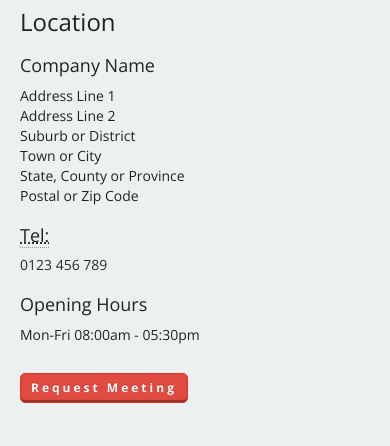
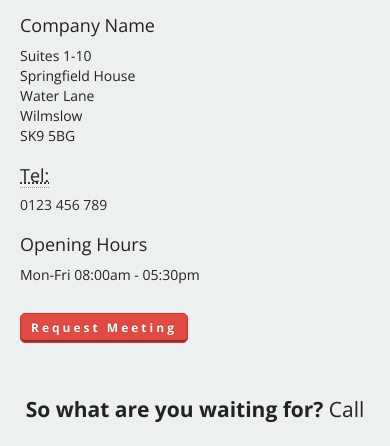
Before and after one commit to academyforgrowth/WTS_Jumbotron, a PHP site: page /contact-us.php in a window 390 px wide. Shown: the part 3155-3601 px from the top of the page. Run offline with PHP 8.4, Linux system fonts and the light colour scheme; some libraries are stand-ins or nearby versions.

Commit message:
images relocated and contact made into php

```diff
--- a/admin/snippets/contact.php
+++ b/admin/snippets/contact.php
@@ -13,13 +13,29 @@
 
                     <div class="row">
 
-                        <h2>Our Offices</h2>
-                        <ul class="inline-list" id="location-list">
-                            <!-- REMOVE LIST ITEMS BELOW AS APPROPRIATE TO REFLECT NUMBER OF OFFICES -->
-                            <li><a href="#location-1"><?php echo $location; ?></a></li>
-                            <li><a href="#location-2">Location</a></li>
-                            <li><a href="#location-3">Location</a></li>
-                        </ul>
+                        <h2><?php if ($address2 == true) { echo 'Our Offices'; } elseif ($address3 == true) {echo 'Our Offices';} else { echo 'Our Office';} ?></h2>
+
+                        <?php
+
+                        if ($address2 == true) {
+                            echo
+                        '<ul class="inline-list" id="location-list">
+                            <li><a href="#location-1">'.$location.'</a></li>
+                            <li><a href="#location-2">'.$location2.'</a></li>
+                        </ul>'; }
+                        elseif ($address3 == true) {
+                            echo
+                        '<ul class="inline-list" id="location-list">
+                            <li><a href="#location-1">'.$location.'</a></li>
+                            <li><a href="#location-2">'.$location2.'</a></li>
+                            <li><a href="#location-3">'.$location3.'</a></li>
+                        </ul>';
+                        }
+                        else {
+                            echo '';
+                        }
+
+                        ?>
 
                     </div>
 
@@ -31,6 +47,7 @@
     <!-- END LEAD SECTION -->
 
     <!-- LOCATION 1 START -->
+
     <section id="location-1">
 
         <div class="container">
@@ -40,7 +57,7 @@
                 <div class="col-md-6">
                     <div class="embed-responsive embed-responsive-4by3">
                         <!-- MAP -->
-                        <iframe class="embed-responsive-item" src="https://www.google.com/maps/embed?pb=!1m18!1m12!1m3!1d100940.14245968236!2d-122.43759999999999!3d37.75769999999999!2m3!1f0!2f0!3f0!3m2!1i1024!2i768!4f13.1!3m3!1m2!1s0x80859a6d00690021%3A0x4a501367f076adff!2sSan+Francisco%2C+CA%2C+USA!5e0!3m2!1sen!2suk!4v1407503223429" frameborder="0" style="border: 0px;"></iframe>
+                        <?php echo $map1; ?>
                     </div>
                 </div>
 
@@ -49,17 +66,16 @@
                     <address class="office-info">
                         <h3><?php echo $location; ?></h3>
                         <h4><?php echo $company_name; ?></h4>
-                        <p>Address Line 1<br />
-                        Address Line 2<br />
-                        Suburb or District<br />
-                        Town or City<br />
-                        State, County or Province<br />
-                        Zip or Post Code</p>
+                        <p><?php echo $address_line1; ?><br />
+                            <?php echo $address_line2; ?><br />
+                            <?php echo $address_line3; ?><br />
+                            <?php echo $address_line4; ?><br />
+                            <?php echo $address_line5; ?><br /></p>
                         <h4><abbr title="Phone">Tel:</abbr></h4>
                         <p><a href="tel:<?php echo $phone; ?>"><?php echo $phone; ?></a></p>
                     </address>
                     <h4>Opening Hours</h4>
-                    <p>Mon-Fri 08:00am - 05:30pm</p>
+                    <p>Mon-Fri <?php echo $opening_hours; ?></p>
                     <div>
                         <a href="#meeting" class="btn btn-danger btn-sm more">Request Meeting</a>
                     </div>
@@ -70,10 +86,14 @@
         </div>
 
     </section>
+
     <!-- LOCATION 1 END -->
 
     <!-- LOCATION 2 START -->
-    <section id="location-2">
+        <?php
+        if ($address2 == true){
+            echo
+    '<section id="location-2">
 
         <div class="container">
 
@@ -82,26 +102,73 @@
                 <div class="col-md-6">
                     <div class="embed-responsive embed-responsive-4by3">
                         <!-- MAP -->
-                        <iframe src="https://www.google.com/maps/embed?pb=!1m18!1m12!1m3!1d50470.07122984118!2d-122.43759999999999!3d37.75769999999999!2m3!1f0!2f0!3f0!3m2!1i1024!2i768!4f13.1!3m3!1m2!1s0x80859a6d00690021%3A0x4a501367f076adff!2sSan+Francisco%2C+CA%2C+USA!5e0!3m2!1sen!2suk!4v1407136288113" width="600" height="450" frameborder="0" style="border: 0px;"></iframe>
+                        '.$map2.'
                     </div>
                 </div>
 
                 <div class="col-md-offset-1 col-md-5">
                     <!-- ADDRESS -->
                     <address class="office-info">
-                        <h3>Location</h3>
-                        <h4><?php echo $company_name; ?></h4>
-                        <p>Address Line 1<br />
-                        Address Line 2<br />
-                        Suburb or District<br />
-                        Town or City<br />
-                        State, County or Province<br />
-                        Postal or Zip Code</p>
+                        <h3>'.$location2.'</h3>
+                        <h4>'.$company_name.'</h4>
+                        <p>'.$address_line1.'<br />
+                                '.$address2_line2.'<br />
+                                '.$address2_line3.'<br />
+                                '.$address2_line4.'<br />
+                                '.$address2_line5.'<br /></p>
                         <h4><abbr title="Phone">Tel:</abbr></h4>
-                        <p><a href="tel:<?php echo $phone_2; ?>"><?php echo $phone_2; ?></a></p>
+                        <p><a href="tel:'.$phone_2.'">'.$phone_2.'</a></p>
                     </address>
                     <h4>Opening Hours</h4>
-                    <p>Mon-Fri 08:00am - 05:30pm</p>
+                    <p>Mon-Fri '.$opening_hours.'</p>
+                    <div>
+                        <a href="#meeting" class="btn btn-danger btn-sm more">Request Meeting</a>
+                    </div>
+                </div>
+
+            </div>
+
+        </div>
+
+    </section>';
+    } else {
+    echo '';
+}
+    ?>
+    <!-- LOCATION 2 END -->
+
+    <!-- LOCATION 2 & 3 START -->
+    <?php
+        if ($address3 == true){
+            echo
+    '<section id="location-2">
+
+        <div class="container">
+
+            <div class="row">
+
+                <div class="col-md-6">
+                    <div class="embed-responsive embed-responsive-4by3">
+                        <!-- MAP -->
+                        '.$map2.'
+                    </div>
+                </div>
+
+                <div class="col-md-offset-1 col-md-5">
+                    <!-- ADDRESS -->
+                    <address class="office-info">
+                        <h3>'.$location2.'</h3>
+                        <h4>'.$company_name.'</h4>
+                        <p>'.$address_line1.'<br />
+                                '.$address2_line2.'<br />
+                                '.$address2_line3.'<br />
+                                '.$address2_line4.'<br />
+                                '.$address2_line5.'<br /></p>
+                        <h4><abbr title="Phone">Tel:</abbr></h4>
+                        <p><a href="tel:'.$phone_2.'">'.$phone_2.'</a></p>
+                    </address>
+                    <h4>Opening Hours</h4>
+                    <p>Mon-Fri '.$opening_hours.'</p>
                     <div>
                         <a href="#meeting" class="btn btn-danger btn-sm more">Request Meeting</a>
                     </div>
@@ -112,9 +179,7 @@
         </div>
 
     </section>
-    <!-- LOCATION 2 END -->
 
-    <!-- LOCATION 3 START -->
     <section id="location-3">
 
         <div class="container">
@@ -124,26 +189,25 @@
                 <div class="col-md-6">
                     <div class="embed-responsive embed-responsive-4by3">
                         <!-- MAP -->
-                        <iframe src="https://www.google.com/maps/embed?pb=!1m18!1m12!1m3!1d50470.07122984118!2d-122.43759999999999!3d37.75769999999999!2m3!1f0!2f0!3f0!3m2!1i1024!2i768!4f13.1!3m3!1m2!1s0x80859a6d00690021%3A0x4a501367f076adff!2sSan+Francisco%2C+CA%2C+USA!5e0!3m2!1sen!2suk!4v1407136288113" width="600" height="450" frameborder="0" style="border: 0px;"></iframe>
+                        '.$map3.'
                     </div>
                 </div>
 
                 <div class="col-md-offset-1 col-md-5">
                     <!-- ADDRESS -->
                     <address class="office-info">
-                        <h3>Location</h3>
-                        <h4><?php echo $company_name; ?></h4>
-                        <p>Address Line 1<br />
-                        Address Line 2<br />
-                        Suburb or District<br />
-                        Town or City<br />
-                        State, County or Province<br />
-                        Postal or Zip Code</p>
+                        <h3>'.$location3.'</h3>
+                        <h4>'.$company_name.'</h4>
+                        <p>'.$address_line1.'<br />
+                                '.$address3_line2.'<br />
+                                '.$address3_line3.'<br />
+                                '.$address3_line4.'<br />
+                                '.$address3_line5.'<br /></p>
                         <h4><abbr title="Phone">Tel:</abbr></h4>
-                        <p><a href="tel:<?php echo $phone_3; ?>"><?php echo $phone_3; ?></a></p>
+                        <p><a href="tel:'.$phone_3.'">'.$phone_3.'</a></p>
                     </address>
                     <h4>Opening Hours</h4>
-                    <p>Mon-Fri 08:00am - 05:30pm</p>
+                    <p>Mon-Fri '.$opening_hours.'</p>
                     <div>
                         <a href="#meeting" class="btn btn-danger btn-sm more">Request Meeting</a>
                     </div>
@@ -153,5 +217,9 @@
 
         </div>
 
-    </section>
-    <!-- LOCATION 3 END -->
+    </section>';
+    } else {
+    echo '';
+}
+    ?>
+    <!-- LOCATION 2 & 3 END -->
--- a/admin/var.php
+++ b/admin/var.php
@@ -7,9 +7,7 @@
 // 2. =Team
 // 3. =Services
 // 4. =Testimonials
-// 5. =Swarm
-// 6. =Association Logo Links
-// 7. =Multiple Locations
+// 5. =Multiple Locations
 
 
 
@@ -32,18 +30,6 @@ $business_5 = 'Accounting'; // start with capital letter
 $policy_date = '00/00/0000';
 
 
-$nav_menu = array (
-
-'Home' => 'index.php',
-'Why Us?' => '#about',
-'Business Growth' => '#growth',
-'Our Team' => '#team',
-'Services' => '#services',
-'Testimonials' => '#testimonials',
-'Subscribe' => '#subscribe',
-
-);
-
 /******************************
  ** 1. =Contact
  ******************************/
@@ -54,16 +40,21 @@ $email = 'support@academyforgrowth.co.uk';
 
 $phone = '0123 456 789';
 
-$fax1 = false; // Set to true to activate fax number on site.
-$fax_1 = '0123 456 789';
-
-$address = 'Suites 1-10, Springfield House, Water Lane, Wilmslow, SK9 5BG';
+$address_line1 = 'Suites 1-10';
+$address_line2 = 'Springfield House';
+$address_line3 = 'Water Lane';
+$address_line4 = 'Wilmslow';
+$address_line5 = 'SK9 5BG';
 
 $location = 'Kingston-upon-thames';
 
 $country = 'Country';
 
 $reg = '#00000000';
+
+$opening_hours = '08:00am - 05:30pm';
+
+$map1 = '<iframe class="embed-responsive-item" src="https://www.google.com/maps/embed?pb=!1m18!1m12!1m3!1d100940.14245968236!2d-122.43759999999999!3d37.75769999999999!2m3!1f0!2f0!3f0!3m2!1i1024!2i768!4f13.1!3m3!1m2!1s0x80859a6d00690021%3A0x4a501367f076adff!2sSan+Francisco%2C+CA%2C+USA!5e0!3m2!1sen!2suk!4v1407503223429" frameborder="0" style="border: 0px;"></iframe>';
 
 /******************************
  ** 2. =Team
@@ -129,49 +120,31 @@ $testimonial_client6 = 'John Doe &ndash; company.com';
 $headline6 = 'Headline';
 $testimonial6 = 'Voluptatem quia voluptas sit aspernatur aut odit aut fugit quia consequuntur magni. Perspiciatis unde omnis iste natus error morbi voluptatem dolores eos qui ratione voluptatem nesciunt.';
 
+
 /******************************
- ** 5. =Swarm
+ ** 5. =Multiple Locations
  ******************************/
 
-// SWARM MEMBERS ONLY
+$location2 = 'Location';
+$location3 = 'Location';
 
-$social = true; // Set to false for no social media.
+$address2 = false; // Set to true to activate second address.
+$address2_line1 = 'Suites 1-10';
+$address2_line2 = 'Springfield House';
+$address2_line3 = 'Water Lane';
+$address2_line4 = 'Wilmslow';
+$address2_line5 = 'SK9 5BG';
 
+$map2 = '<iframe class="embed-responsive-item" src="https://www.google.com/maps/embed?pb=!1m18!1m12!1m3!1d100940.14245968236!2d-122.43759999999999!3d37.75769999999999!2m3!1f0!2f0!3f0!3m2!1i1024!2i768!4f13.1!3m3!1m2!1s0x80859a6d00690021%3A0x4a501367f076adff!2sSan+Francisco%2C+CA%2C+USA!5e0!3m2!1sen!2suk!4v1407503223429" frameborder="0" style="border: 0px;"></iframe>';
 
-$twitter = 'http://www.twitter.com';
-$linkedin = 'http://www.linkedin.com';
-$googleplus = 'http://www.plus.google.com';
-$facebook = 'http://www.facebook.com';
+$address3 = true; // Set to true to activate third address and set address2 to be false!.
+$address3_line1 = 'Suites 1-10';
+$address3_line2 = 'Springfield House';
+$address3_line3 = 'Water Lane';
+$address3_line4 = 'Wilmslow';
+$address3_line5 = 'SK9 5BG';
 
-/******************************
- ** 6. =Assocation Logo Links
- ******************************/
-
-// 'COMMENT OUT' ANY UNREQUIRED ASSOC LOGOS IN THE ARRAY BELOW.
-//  OR - ADD ADDITIONAL ASSOC LOGOS BENEATH (for more than 6).
-//
-// IF ASSOCATION LOGOS DO NOT REQUIRE LINKS, LEAVE AS '#'.
-
-$assoc_logo = array (
-
-'<img src="images/assoc/assoclogo1.png">' => '#',
-'<img src="images/assoc/assoclogo2.png">' => '#',
-'<img src="images/assoc/assoclogo3.png">' => '#',
-'<img src="images/assoc/assoclogo4.png">' => '#',
-'<img src="images/assoc/assoclogo5.png">' => '#',
-'<img src="images/assoc/assoclogo6.png">' => '#',
-);
-
-/******************************
- ** 7. =Multiple Locations
- ******************************/
-
-$address2 = false; // Set to true to activate second address in footer.
-$address_2 = 'Suites 1-10, Springfield House, Water Lane, Wilmslow, SK9 5BG';
-$address3 = false; // Set to true to activate third address in footer.
-$address_3 = 'Suites 1-10, Springfield House, Water Lane, Wilmslow, SK9 5BG';
-$address4 = false; // Set to true to activate fourth address in footer.
-$address_4 = 'Suites 1-10, Springfield House, Water Lane, Wilmslow, SK9 5BG';
+$map3 = '<iframe class="embed-responsive-item" src="https://www.google.com/maps/embed?pb=!1m18!1m12!1m3!1d100940.14245968236!2d-122.43759999999999!3d37.75769999999999!2m3!1f0!2f0!3f0!3m2!1i1024!2i768!4f13.1!3m3!1m2!1s0x80859a6d00690021%3A0x4a501367f076adff!2sSan+Francisco%2C+CA%2C+USA!5e0!3m2!1sen!2suk!4v1407503223429" frameborder="0" style="border: 0px;"></iframe>';
 
 $phone2 = false; // Set to true to activate second phone number on site.
 $phone_2 = '0123 456 789';
```
Also changed, not shown: admin/img/logo.png (added), admin/img/logobig.png (added), admin/img/newsletter_cover.png (added).
